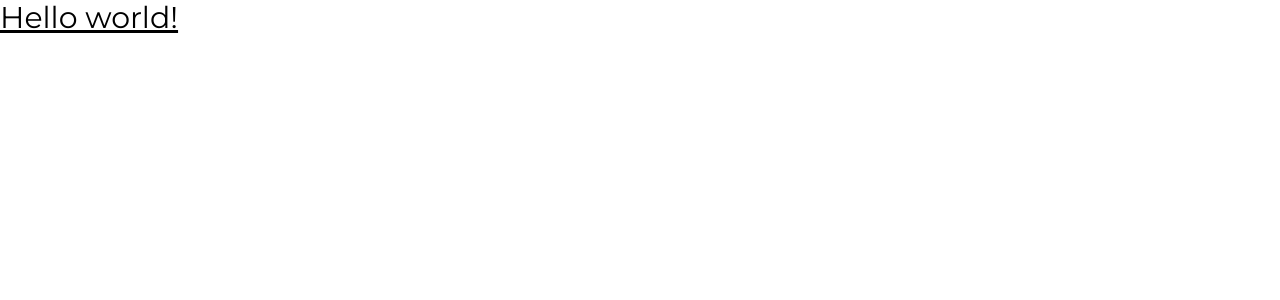
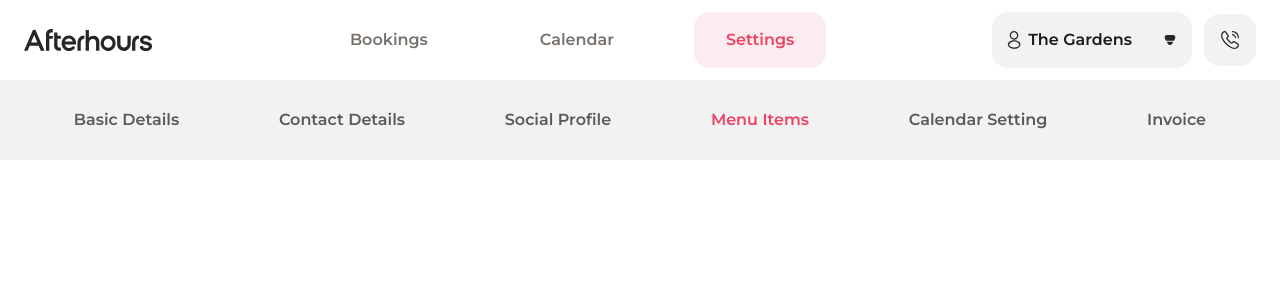
Before and after one commit to Jefcode/afthr, a React (Create React App) app: page / in a window 1280 px wide. Shown: the top 300 px of the page. Built offline with nearby package versions, Linux system fonts and the light colour scheme.

Commit message:
Design Header and navigation

```diff
--- a/src/App.js
+++ b/src/App.js
@@ -1,5 +1,95 @@
+import Logo from './Images/logo.svg';
+import ProfileIcon from './Images/Icons/profile.svg';
+import ArrowBottomIcon from './Images/Icons/arrow-bottom.svg';
+import CallIcon from './Images/Icons/call-calling.svg';
+
 function App() {
-  return <h1 className='text-3xl underline'>Hello world!</h1>;
+  return (
+    <div className='w-full min-h-screen overflow-hidden'>
+      {/* Header */}
+      <header className='py-3'>
+        {/* Header Flex Container */}
+        <div className='container flex justify-between items-center mx-auto px-6'>
+          {/* Logo Container */}
+          <a href='/' div className='w-32 block'>
+            <img className='w-full' src={Logo} alt='Afthr Logo' />
+          </a>
+
+          {/* Menu Flex Container */}
+          <div className='flex items-center justify-between space-x-12'>
+            <a
+              className='block px-8 py-4 rounded-2xl text-stone-500 hover:bg-stone-100 transition font-semibold '
+              href='/'
+            >
+              Bookings
+            </a>
+            <a
+              className='block px-8 py-4 rounded-2xl text-stone-500 hover:bg-stone-100 transition font-semibold '
+              href='/'
+            >
+              Calendar
+            </a>
+            {/* Active State */}
+            <a
+              className='block px-8 py-4 rounded-2xl transition font-semibold bg-secondary text-primary'
+              href='/'
+            >
+              Settings
+            </a>
+          </div>
+
+          {/* User Access/Calls Container */}
+          <div className='flex items-center space-x-3'>
+            {/* User Access Container */}
+            <div className='cursor-pointer bg-lightGray rounded-2xl px-3 py-4 text-stone-900 flex'>
+              <img src={ProfileIcon} className='w-5' alt='Profile Icon' />
+              {/* User name */}
+              <span className='ml-1 font-semibold'>The Gardens</span>
+
+              {/* Arrow */}
+              <img
+                src={ArrowBottomIcon}
+                className='w-5 ml-7'
+                alt='arrow bottom icon'
+              />
+            </div>
+
+            {/* Call Btn */}
+            <button className='bg-lightGray cursor py-4 px-4 flex items-center justify-center rounded-2xl w-'>
+              <img src={CallIcon} className='w-5' alt='Call Icon' />
+            </button>
+          </div>
+        </div>
+      </header>
+
+      {/* Navigation */}
+      <nav className='bg-lightGray py-7'>
+        {/* Navigation Flex Container */}
+        <div className='container mx-auto px-6 flex justify-around text-darkGray font-semibold'>
+          {/* Item */}
+          <a href='/' className='hover:text-primary duration-200'>
+            Basic Details
+          </a>
+          <a href='/' className='hover:text-primary duration-200'>
+            Contact Details
+          </a>
+          <a href='/' className='hover:text-primary duration-200'>
+            Social Profile
+          </a>
+          {/* Active */}
+          <a href='/' className='text-primary duration-200'>
+            Menu Items
+          </a>
+          <a href='/' className='hover:text-primary duration-200'>
+            Calendar Setting
+          </a>
+          <a href='/' className='hover:text-primary duration-200'>
+            Invoice
+          </a>
+        </div>
+      </nav>
+    </div>
+  );
 }
 
 export default App;
--- a/tailwind.config.js
+++ b/tailwind.config.js
@@ -6,6 +6,9 @@ module.exports = {
       colors: {
         primary: '#EF4164',
         secondary: '#FDECEF',
+
+        lightGray: '#F2F2F2',
+        darkGray: '#595959',
       },
       fontFamily: {
         sans: ['Montserrat', 'sans-serif'],
```
Also changed, not shown: src/Images/logo.png (deleted), src/Images/logo.svg (added).
